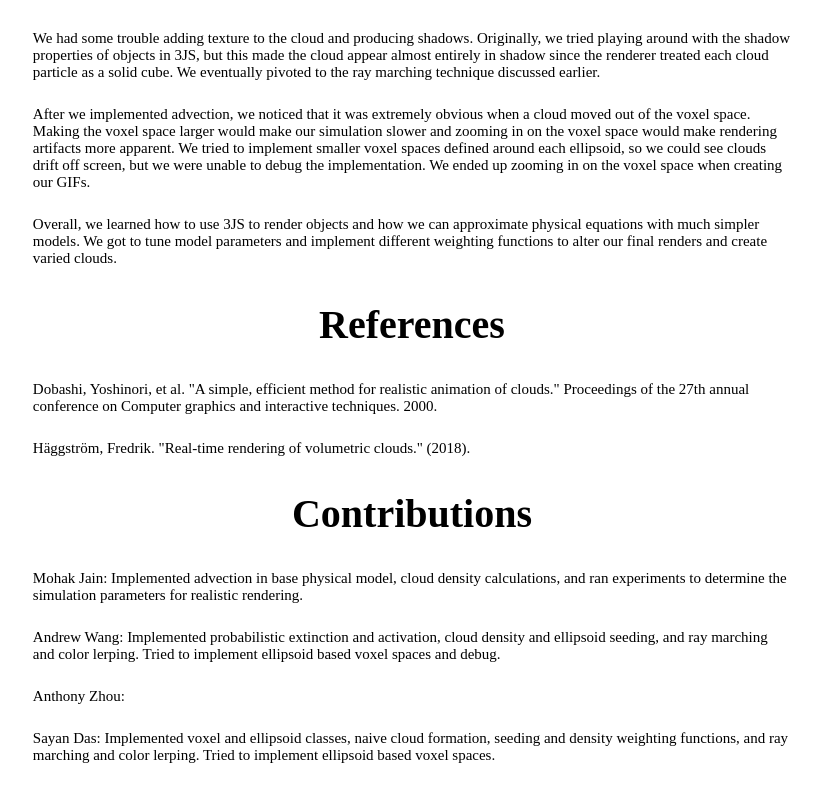
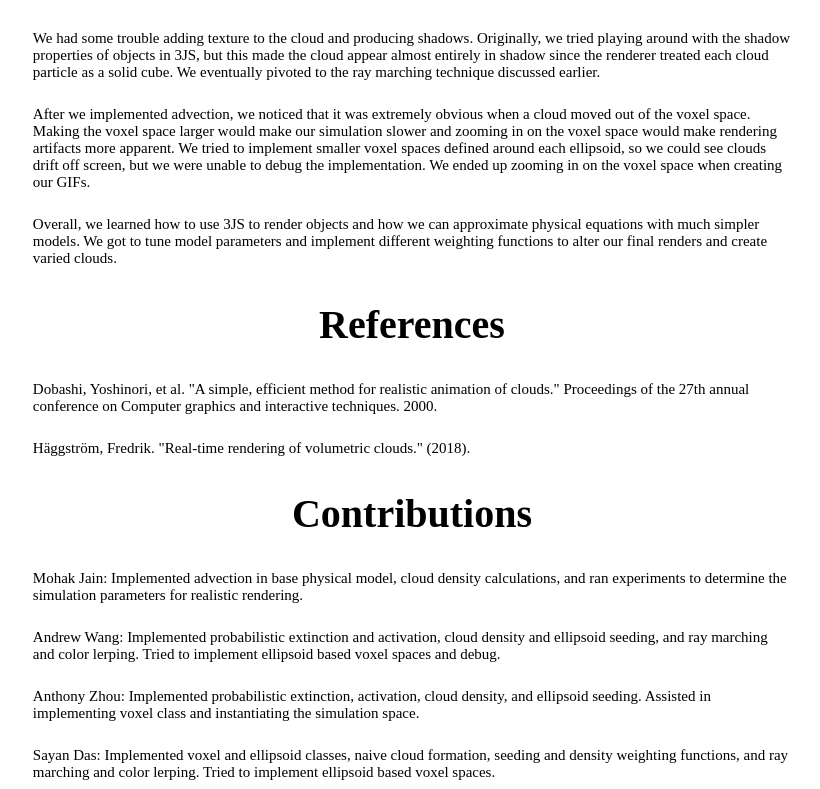
Before and after one commit to anthonyfzhou/cs184finalproj, a plain HTML site: page docs/index.html in a window 1280 px wide. Shown: the part 4803-5592 px from the top of the page, without its empty margins (228-1048 px from the left). Drawn offline with Linux system fonts and the light colour scheme.

Commit message:
Added Anthony contribution

```diff
--- a/docs/index.html
+++ b/docs/index.html
@@ -190,7 +190,7 @@
        Andrew Wang: Implemented probabilistic extinction and activation, cloud density and ellipsoid seeding, and ray marching and color lerping. Tried to implement ellipsoid based voxel spaces and debug.
     </div>
     <div class="content" align="center">
-       Anthony Zhou:
+       Anthony Zhou: Implemented probabilistic extinction, activation, cloud density, and ellipsoid seeding. Assisted in implementing voxel class and instantiating the simulation space.
     </div>
     <div class="content" align="center">
        Sayan Das: Implemented voxel and ellipsoid classes, naive cloud formation, seeding and density weighting functions, and ray marching and color lerping. Tried to implement ellipsoid based voxel spaces.
```
